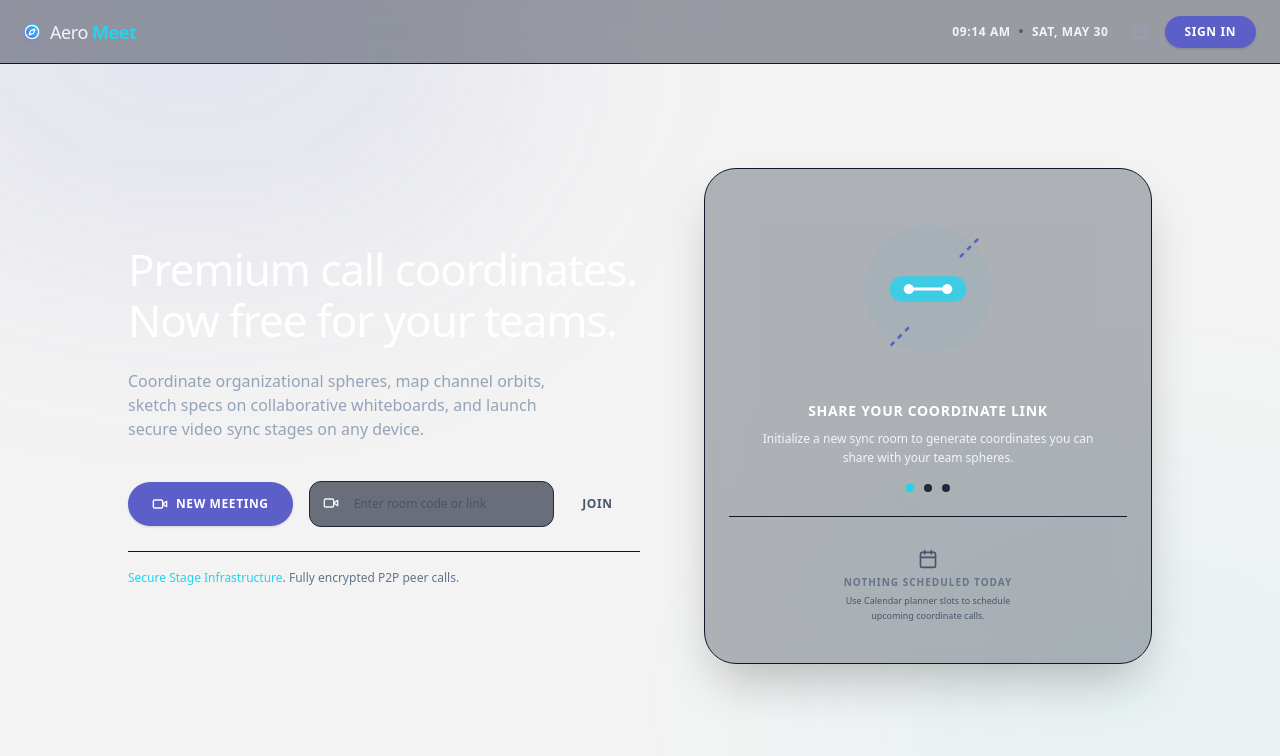
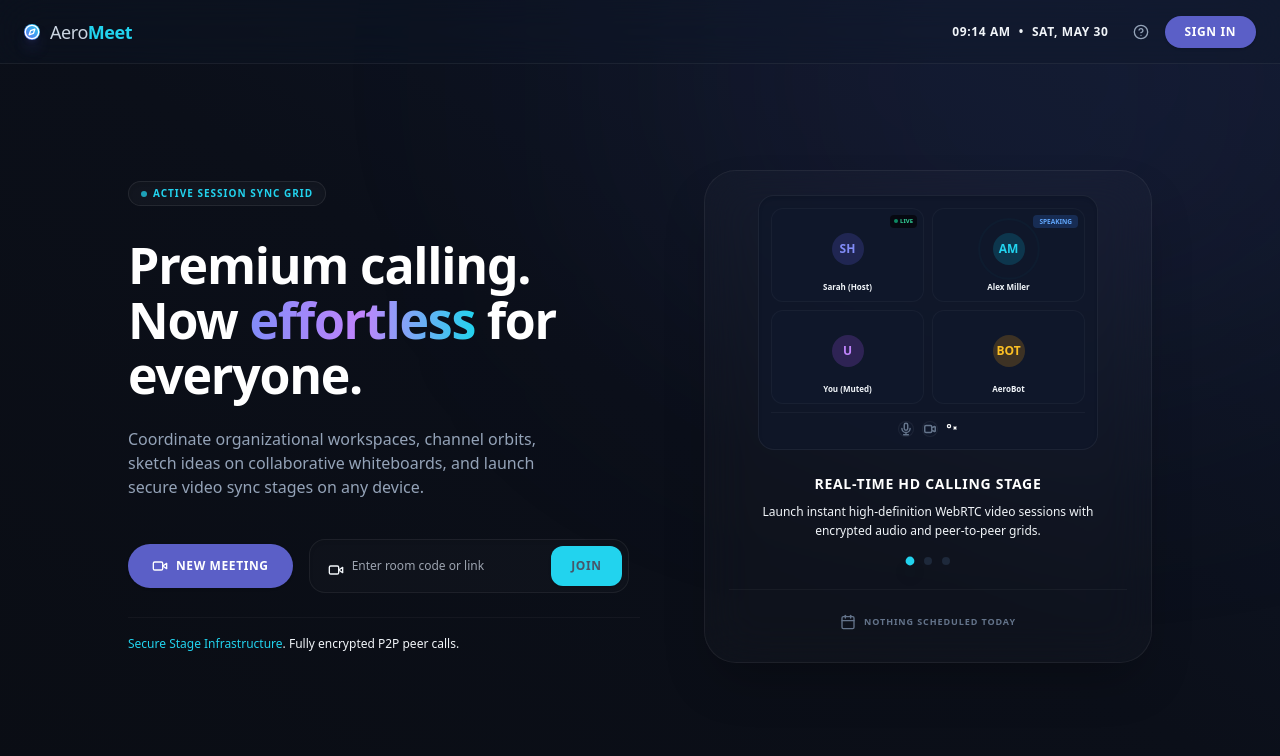
Before and after one commit to siddu-1118/connect-sphere, a Next.js app in the folder frontend/: page / in a window 1280 px wide. Shown: the top 756 px of the page. Built offline with nearby package versions, Linux system fonts and the light colour scheme; no server answers.

Commit message:
Optimize frontend styling and replace abstract carousel SVGs with high-fidelity visual mockups

```diff
--- a/frontend/src/app/page.tsx
+++ b/frontend/src/app/page.tsx
@@ -11,45 +11,154 @@ import { Video, Calendar, Link as LinkIcon, HelpCircle, AlertCircle, Copy, Check
 // Abstract Premium SVGs customized for AeroMeet with Indigo and Cyan branding
 const carouselSlides = [
   {
-    title: 'Share your coordinate link',
-    description: 'Initialize a new sync room to generate coordinates you can share with your team spheres.',
-    svg: (
-      <svg className="w-64 h-48 mx-auto" viewBox="0 0 200 150" fill="none">
-        <circle cx="100" cy="75" r="50" fill="rgba(6, 182, 212, 0.05)" />
-        <rect x="70" y="65" width="60" height="20" rx="10" fill="#22d3ee" opacity="0.8" />
-        <path d="M85 75h30" stroke="#FFF" strokeWidth="2.5" strokeLinecap="round" />
-        <circle cx="85" cy="75" r="4" fill="#FFF" />
-        <circle cx="115" cy="75" r="4" fill="#FFF" />
-        <path d="M125 50l15-15m-55 70l-15 15" stroke="#5B5FC7" strokeWidth="2" strokeDasharray="4 4" />
-      </svg>
+    title: 'Real-Time HD calling stage',
+    description: 'Launch instant high-definition WebRTC video sessions with encrypted audio and peer-to-peer grids.',
+    element: (
+      <div className="w-full max-w-[340px] aspect-[4/3] bg-slate-950/80 rounded-2xl border border-white/[0.06] p-3 flex flex-col justify-between relative shadow-inner">
+        {/* Call Grid */}
+        <div className="grid grid-cols-2 gap-2 flex-grow">
+          {/* Tile 1 */}
+          <div className="bg-slate-900 rounded-xl border border-white/[0.04] p-2 flex flex-col justify-between relative overflow-hidden">
+            <div className="absolute top-1.5 right-1.5 px-1 py-0.5 rounded bg-black/60 text-[6px] font-semibold text-emerald-400 flex items-center gap-0.5">
+              <span className="w-1 h-1 rounded-full bg-emerald-500 animate-pulse" />
+              LIVE
+            </div>
+            <div className="flex-1 flex items-center justify-center">
+              <div className="w-8 h-8 rounded-full bg-indigo-500/20 flex items-center justify-center text-indigo-400 font-black text-xs">
+                SH
+              </div>
+            </div>
+            <div className="text-[8px] font-bold text-slate-350">Sarah (Host)</div>
+          </div>
+          {/* Tile 2 */}
+          <div className="bg-slate-900 rounded-xl border border-white/[0.04] p-2 flex flex-col justify-between relative overflow-hidden">
+            <div className="absolute top-1.5 right-1.5 px-1.5 py-0.5 rounded bg-blue-500/20 text-[6.5px] font-bold text-blue-400">
+              SPEAKING
+            </div>
+            <div className="flex-1 flex items-center justify-center">
+              <div className="w-8 h-8 rounded-full bg-cyan-500/20 flex items-center justify-center text-cyan-400 font-black text-xs relative">
+                AM
+                <span className="absolute inset-0 rounded-full border border-cyan-500/50 animate-ping" />
+              </div>
+            </div>
+            <div className="text-[8px] font-bold text-slate-350">Alex Miller</div>
+          </div>
+          {/* Tile 3 */}
+          <div className="bg-slate-900 rounded-xl border border-white/[0.04] p-2 flex flex-col justify-between relative overflow-hidden">
+            <div className="flex-grow flex items-center justify-center">
+              <div className="w-8 h-8 rounded-full bg-purple-500/20 flex items-center justify-center text-purple-400 font-black text-xs">
+                U
+              </div>
+            </div>
+            <div className="text-[8px] font-bold text-slate-350">You (Muted)</div>
+          </div>
+          {/* Tile 4 */}
+          <div className="bg-slate-900 rounded-xl border border-white/[0.04] p-2 flex flex-col justify-between relative overflow-hidden">
+            <div className="flex-grow flex items-center justify-center">
+              <div className="w-8 h-8 rounded-full bg-amber-500/20 flex items-center justify-center text-amber-400 font-black text-xs">
+                BOT
+              </div>
+            </div>
+            <div className="text-[8px] font-bold text-slate-350">AeroBot</div>
+          </div>
+        </div>
+        {/* Controls */}
+        <div className="flex items-center justify-center gap-2 mt-2 pt-2 border-t border-white/[0.04]">
+          <div className="w-6.5 h-6.5 rounded-lg bg-slate-900 border border-white/[0.06] flex items-center justify-center text-slate-500 hover:text-white cursor-pointer transition-colors">
+            <svg className="w-3.5 h-3.5" fill="none" viewBox="0 0 24 24" stroke="currentColor" strokeWidth="2.5"><path strokeLinecap="round" strokeLinejoin="round" d="M19 11a7 7 0 01-7 7m0 0a7 7 0 01-7-7m7 7v4m0 0H8m4 0h4m-4-8a3 3 0 01-3-3V5a3 3 0 116 0v6a3 3 0 01-3 3z"/></svg>
+          </div>
+          <div className="w-6.5 h-6.5 rounded-lg bg-slate-900 border border-white/[0.06] flex items-center justify-center text-slate-500 hover:text-white cursor-pointer transition-colors">
+            <svg className="w-3.5 h-3.5" fill="none" viewBox="0 0 24 24" stroke="currentColor" strokeWidth="2.5"><path strokeLinecap="round" strokeLinejoin="round" d="M15 10l4.553-2.276A1 1 0 0121 8.618v6.764a1 1 0 01-1.447.894L15 14M5 18h8a2 2 0 002-2V8a2 2 0 00-2-2H5a2 2 0 00-2 2v8a2 2 0 002 2z"/></svg>
+          </div>
+          <div className="w-6.5 h-6.5 rounded-lg bg-red-650 flex items-center justify-center text-white cursor-pointer transition-all hover:bg-red-700">
+            <svg className="w-3 h-3" fill="none" viewBox="0 0 24 24" stroke="currentColor" strokeWidth="2.5"><path strokeLinecap="round" strokeLinejoin="round" d="M16 8l2 2m0 0l2 2m-2-2l-2 2m2-2l2-2M5 3a2 2 0 00-2 2v2a2 2 0 002 2h2a2 2 0 002-2V5a2 2 0 00-2-2H5z"/></svg>
+          </div>
+        </div>
+      </div>
     ),
   },
   {
-    title: 'Plan ahead in Orbits',
-    description: 'Coordinate session times inside the AeroMeet Calendar and send invitations to orbits.',
-    svg: (
-      <svg className="w-64 h-48 mx-auto" viewBox="0 0 200 150" fill="none">
-        <circle cx="100" cy="75" r="50" fill="rgba(91, 95, 199, 0.05)" />
-        <rect x="75" y="50" width="50" height="50" rx="8" fill="#5B5FC7" opacity="0.8" />
-        <rect x="75" y="50" width="50" height="12" rx="4" fill="#474aac" />
-        <circle cx="90" cy="72" r="3" fill="#FFF" />
-        <circle cx="100" cy="72" r="3" fill="#FFF" />
-        <circle cx="110" cy="72" r="3" fill="#FFF" />
-        <rect x="85" y="82" width="30" height="5" rx="2.5" fill="#FFF" />
-      </svg>
+    title: 'Collaborative Vector Sandbox',
+    description: 'Sketch layout specs, pin sticky note diagrams, and draw vector shapes together on a shared canvas.',
+    element: (
+      <div className="w-full max-w-[340px] aspect-[4/3] bg-slate-950/80 rounded-2xl border border-white/[0.06] p-4 flex relative overflow-hidden shadow-inner bg-[radial-gradient(#1e293b_1px,transparent_1px)] bg-[size:15px_15px]">
+        {/* Draw Shapes */}
+        <div className="absolute top-6 left-10 w-12 h-12 rounded-full border border-cyan-400/60 flex items-center justify-center text-cyan-400 text-[8px] bg-cyan-400/[0.02]">Circle</div>
+        <div className="absolute top-14 left-24 w-20 h-10 border border-indigo-400/65 flex items-center justify-center text-indigo-450 text-[8px] rounded-lg bg-indigo-500/[0.02]">Rectangle</div>
+
+        {/* Sticky Note */}
+        <div className="absolute top-4 right-8 w-22 bg-amber-400 p-2 rounded-lg shadow-lg rotate-3 text-slate-950 flex flex-col justify-between aspect-square">
+          <p className="text-[7.5px] font-black leading-snug text-left text-slate-900">Design dynamic page styling today.</p>
+          <div className="text-[5.5px] uppercase tracking-widest opacity-60 font-black border-t border-slate-950/10 pt-0.5 mt-0.5 text-left">Idea Note</div>
+        </div>
+
+        {/* Vector toolbar mockup */}
+        <div className="absolute left-2 top-1/2 -translate-y-1/2 bg-slate-900 border border-white/[0.06] p-1 rounded-md flex flex-col gap-1 shadow-xl">
+          <div className="w-4.5 h-4.5 rounded bg-indigo-500 flex items-center justify-center"><svg className="w-2.5 h-2.5 text-white" fill="none" viewBox="0 0 24 24" stroke="currentColor" strokeWidth="2.5"><path strokeLinecap="round" strokeLinejoin="round" d="M15.232 5.232l3.536 3.536m-2.036-5.036a2.5 2.5 0 113.536 3.536L6.5 21.036H3v-3.572L16.732 3.732z"/></svg></div>
+          <div className="w-4.5 h-4.5 rounded bg-transparent flex items-center justify-center text-slate-500"><svg className="w-2.5 h-2.5" fill="none" viewBox="0 0 24 24" stroke="currentColor" strokeWidth="2.5"><path strokeLinecap="round" strokeLinejoin="round" d="M4 6h16M4 12h16M4 18h16"/></svg></div>
+          <div className="w-4.5 h-4.5 rounded bg-transparent flex items-center justify-center text-slate-500"><svg className="w-2.5 h-2.5" fill="none" viewBox="0 0 24 24" stroke="currentColor" strokeWidth="2.5"><path strokeLinecap="round" strokeLinejoin="round" d="M19 7l-.867 12.142A2 2 0 0116.138 21H7.862a2 2 0 01-1.995-1.858L5 7m5 4v6m4-4v6m1-10V4a1 1 0 00-1-1h-4a1 1 0 00-1 1v3M4 7h16"/></svg></div>
+        </div>
+
+        {/* Collaborator Cursor */}
+        <div className="absolute bottom-8 left-16 flex items-center gap-0.5">
+          <svg className="w-2.5 h-2.5 text-cyan-400 fill-cyan-400 rotate-45" viewBox="0 0 24 24"><path d="M12 2L2 22l10-6 10 6L12 2z"/></svg>
+          <div className="px-1 py-0.2 rounded bg-cyan-400 text-[5px] text-slate-950 font-black uppercase">Sarah</div>
+        </div>
+      </div>
     ),
   },
   {
-    title: 'Your stage is encrypted',
-    description: 'Enjoy secure video grid connections. Admission requires host authorization or direct invites.',
-    svg: (
-      <svg className="w-64 h-48 mx-auto" viewBox="0 0 200 150" fill="none">
-        <circle cx="100" cy="75" r="50" fill="rgba(34, 211, 238, 0.05)" />
-        <rect x="80" y="60" width="40" height="35" rx="6" fill="#22d3ee" opacity="0.9" />
-        <path d="M90 60v-8c0-5.5 4.5-10 10-10s10 4.5 10 10v8" stroke="#22d3ee" strokeWidth="4" strokeLinecap="round" />
-        <circle cx="100" cy="75" r="3" fill="#0f172a" />
-        <path d="M100 78v6" stroke="#0f172a" strokeWidth="2" strokeLinecap="round" />
-      </svg>
+    title: 'Organized Team Workspaces',
+    description: 'Create customized team workspaces, structure channel orbits, and exchange real-time thread messages.',
+    element: (
+      <div className="w-full max-w-[340px] aspect-[4/3] bg-slate-950/80 rounded-2xl border border-white/[0.06] flex shadow-inner overflow-hidden text-left">
+        {/* Sidebar Mock */}
+        <div className="w-1/3 bg-slate-900 border-r border-white/[0.04] p-2 flex flex-col gap-1.5">
+          <div className="h-4 bg-white/[0.03] rounded mb-1 flex items-center px-1 text-[7px] text-slate-500 font-bold uppercase tracking-wider">Channels</div>
+          <div className="flex flex-col gap-0.5">
+            <div className="h-5 rounded bg-[#5B5FC7]/20 border border-[#5B5FC7]/35 flex items-center px-1.5 text-[7px] font-semibold text-slate-200 gap-1 select-none">
+              <span className="text-slate-400">#</span> general
+            </div>
+            <div className="h-5 rounded hover:bg-white/[0.02] flex items-center px-1.5 text-[7px] font-semibold text-slate-500 gap-1">
+              <span className="text-slate-600">#</span> marketing
+            </div>
+            <div className="h-5 rounded hover:bg-white/[0.02] flex items-center px-1.5 text-[7px] font-semibold text-slate-500 gap-1">
+              <span className="text-slate-600">#</span> design-system
+            </div>
+          </div>
+        </div>
+        {/* Chat Panel Mock */}
+        <div className="flex-1 p-2 flex flex-col justify-between">
+          {/* Messages */}
+          <div className="flex flex-col gap-2">
+            <div className="flex items-start gap-1">
+              <div className="w-4 h-4 rounded-full bg-indigo-500/20 flex items-center justify-center text-[6px] text-indigo-400 font-black shrink-0">SH</div>
+              <div>
+                <div className="flex items-baseline gap-1">
+                  <span className="text-[7.5px] font-bold text-white leading-none">Sarah</span>
+                  <span className="text-[5.5px] text-slate-500">12:34 PM</span>
+                </div>
+                <p className="text-[7.5px] text-slate-450 mt-0.5 leading-snug">Let's coordinate on the design spec!</p>
+              </div>
+            </div>
+            <div className="flex items-start gap-1">
+              <div className="w-4 h-4 rounded-full bg-cyan-500/20 flex items-center justify-center text-[6px] text-cyan-400 font-black shrink-0">AM</div>
+              <div>
+                <div className="flex items-baseline gap-1">
+                  <span className="text-[7.5px] font-bold text-white leading-none">Alex</span>
+                  <span className="text-[5.5px] text-slate-500">12:35 PM</span>
+                </div>
+                <p className="text-[7.5px] text-slate-450 mt-0.5 leading-snug">Sure! Pinned a sticky note in Whiteboard.</p>
+              </div>
+            </div>
+          </div>
+          {/* Input block */}
+          <div className="bg-slate-900 border border-white/[0.06] rounded-lg p-1 flex items-center gap-1">
+            <input type="text" disabled placeholder="Message #general..." className="w-full bg-transparent text-[7.5px] text-slate-500 placeholder-slate-700 outline-none" />
+            <div className="w-3.5 h-3.5 rounded bg-[#5B5FC7] flex items-center justify-center text-white shrink-0"><svg className="w-2 h-2" fill="currentColor" viewBox="0 0 24 24"><path d="M2.01 21L23 12 2.01 3 2 10l15 2-15 2z"/></svg></div>
+          </div>
+        </div>
+      </div>
     ),
   }
 ];
@@ -162,37 +271,37 @@ export default function AeroMeetLandingPage() {
 
   if (loading) {
     return (
-      <div className="min-h-screen bg-slate-955 flex items-center justify-center font-sans">
+      <div className="min-h-screen bg-[#0B0F19] flex items-center justify-center font-sans">
         <div className="w-10 h-10 rounded-full border-4 border-t-cyan-400 border-slate-900 animate-spin" />
       </div>
     );
   }
 
   return (
-    <div className="min-h-screen bg-slate-955 text-slate-100 flex flex-col font-sans relative overflow-hidden select-none">
+    <div className="min-h-screen bg-gradient-to-tr from-[#0a0d14] via-[#0B0F19] to-[#0f172a] text-slate-100 flex flex-col font-sans relative overflow-hidden select-none">
 
       {/* Background visual glows */}
-      <div className="absolute top-[-20%] left-[-10%] w-[50%] h-[50%] bg-[#5B5FC7]/10 blur-[120px] rounded-full pointer-events-none" />
-      <div className="absolute bottom-[-10%] right-[-10%] w-[45%] h-[45%] bg-[#22d3ee]/5 blur-[120px] rounded-full pointer-events-none" />
+      <div className="absolute top-[-20%] right-[-10%] w-[60%] h-[60%] bg-[#5B5FC7]/10 blur-[140px] rounded-full pointer-events-none" />
+      <div className="absolute bottom-[-10%] left-[-20%] w-[50%] h-[50%] bg-[#22d3ee]/8 blur-[140px] rounded-full pointer-events-none" />
 
       {/* 1. Header Toolbar */}
-      <header className="h-16 px-6 flex items-center justify-between border-b border-slate-900 bg-slate-950/40 backdrop-blur-xl z-20">
+      <header className="h-16 px-6 flex items-center justify-between border-b border-white/[0.06] bg-slate-950/30 backdrop-blur-xl z-20">
 
         {/* Brand Logo */}
         <div className="flex items-center gap-2.5">
           <div className="w-7.5 h-7.5 rounded-xl bg-gradient-to-tr from-indigo-500 to-cyan-400 flex items-center justify-center text-white shadow-lg shadow-indigo-500/25">
             <Compass className="w-4 h-4" />
           </div>
-          <span className="text-lg font-medium tracking-tight text-slate-350 select-none">
-            Aero <strong className="font-extrabold text-cyan-400">Meet</strong>
+          <span className="text-lg font-medium tracking-tight text-slate-300 select-none">
+            Aero<strong className="font-extrabold text-cyan-400">Meet</strong>
           </span>
         </div>
 
         {/* Right Info and Profile controls */}
         <div className="flex items-center gap-4">
-          <div className="hidden sm:flex items-center text-xs text-slate-450 font-bold uppercase tracking-wider select-none">
+          <div className="hidden sm:flex items-center text-xs text-slate-455 font-bold uppercase tracking-wider select-none">
             <span>{timeStr}</span>
-            <span className="mx-2 text-slate-600">•</span>
+            <span className="mx-2 text-slate-650">•</span>
             <span>{dateStr}</span>
           </div>
 
@@ -213,7 +322,7 @@ export default function AeroMeetLandingPage() {
                 {/* Avatar context menu */}
                 {showAvatarMenu && (
                   <div className="absolute right-0 mt-2 w-64 bg-slate-900 border border-slate-800 rounded-2xl p-4 shadow-2xl z-50 animate-fadeIn">
-                    <div className="flex flex-col items-center border-b border-slate-800 pb-3 mb-3">
+                    <div className="flex flex-col items-center border-b border-slate-850 pb-3 mb-3">
                       <Avatar name={user.name} size="lg" className="mb-2" />
                       <span className="text-sm font-semibold text-white">{user.name}</span>
                       <span className="text-xs text-slate-500 mt-0.5">{user.email}</span>
@@ -245,18 +354,23 @@ export default function AeroMeetLandingPage() {
       </header>
 
       {/* 2. Main Content Canvas */}
-      <main className="flex-1 flex flex-col lg:flex-row items-center justify-center px-6 md:px-16 max-w-7xl mx-auto w-full gap-12 lg:gap-16 pt-8 pb-16 z-10">
+      <main className="flex-grow flex flex-col lg:flex-row items-center justify-center px-6 md:px-16 max-w-7xl mx-auto w-full gap-12 lg:gap-16 pt-8 pb-16 z-10">
 
         {/* Left Side: Onboarding meeting actions */}
         <div className="flex-1 space-y-6 max-w-lg w-full text-center lg:text-left">
 
-          <h1 className="text-4xl md:text-[44px] leading-[1.15] font-normal tracking-tight text-white">
-            Premium call coordinates.<br />
-            Now free for your teams.
+          <div className="inline-flex items-center gap-1.5 px-3 py-1 rounded-full bg-white/[0.03] border border-white/[0.08] text-[10px] font-semibold text-cyan-400 uppercase tracking-widest mb-2 shadow-inner">
+            <span className="w-1.5 h-1.5 rounded-full bg-cyan-400 animate-pulse" />
+            Active Session Sync Grid
+          </div>
+
+          <h1 className="text-4xl md:text-[50px] leading-[1.1] font-bold tracking-tight text-white select-none">
+            Premium calling.<br />
+            Now <span className="bg-gradient-to-r from-indigo-400 via-purple-400 to-cyan-400 bg-clip-text text-transparent">effortless</span> for everyone.
           </h1>
 
           <p className="text-slate-400 text-sm md:text-base leading-relaxed max-w-md font-light">
-            Coordinate organizational spheres, map channel orbits, sketch specs on collaborative whiteboards, and launch secure video sync stages on any device.
+            Coordinate organizational workspaces, channel orbits, sketch ideas on collaborative whiteboards, and launch secure video sync stages on any device.
           </p>
 
           {/* Action Row */}
@@ -311,22 +425,22 @@ export default function AeroMeetLandingPage() {
             </div>
 
             {/* Joining field input */}
-            <form onSubmit={handleJoinClick} className="w-full sm:w-auto flex items-center gap-3 flex-1 max-w-xs">
+            <form onSubmit={handleJoinClick} className="w-full sm:w-auto flex items-center gap-2 flex-1 max-w-xs bg-white/[0.02] border border-white/[0.06] hover:border-white/[0.12] focus-within:border-cyan-500/40 p-1.5 rounded-2xl transition-all shadow-inner">
               <div className="relative flex-1">
-                <Video className="absolute left-3.5 top-3.5 w-4 h-4 text-slate-550 select-none" />
+                <Video className="absolute left-3 top-3.5 w-4 h-4 text-slate-550 select-none" />
                 <input
                   type="text"
                   placeholder="Enter room code or link"
                   value={meetingCode}
                   onChange={(e) => setMeetingCode(e.target.value)}
-                  className="w-full pl-11 pr-3 py-3.5 border border-slate-800 rounded-xl text-xs bg-slate-950/60 focus:outline-none focus:border-[#5B5FC7] focus:ring-0 placeholder-slate-600 text-slate-200"
+                  className="w-full pl-9 pr-3 py-2.5 rounded-xl text-xs bg-transparent focus:outline-none placeholder-slate-650 text-slate-250"
                 />
               </div>
 
               <button
                 type="submit"
                 disabled={!meetingCode.trim()}
-                className="text-xs font-bold uppercase tracking-wider text-cyan-400 hover:text-cyan-300 disabled:text-slate-600 px-4 py-3 rounded-full transition-colors cursor-pointer disabled:cursor-not-allowed select-none"
+                className="text-xs font-black uppercase tracking-wider text-slate-950 bg-cyan-400 hover:bg-cyan-350 disabled:bg-slate-850 disabled:text-slate-600 px-5 py-3 rounded-xl transition-all cursor-pointer disabled:cursor-not-allowed select-none shadow"
               >
                 Join
               </button>
@@ -334,8 +448,8 @@ export default function AeroMeetLandingPage() {
 
           </div>
 
-          <div className="border-t border-slate-900 pt-4 mt-6">
-            <p className="text-xs text-slate-500 font-normal leading-relaxed">
+          <div className="border-t border-white/[0.04] pt-4 mt-6">
+            <p className="text-xs text-slate-550 font-normal leading-relaxed">
               <span className="text-cyan-400">Secure Stage Infrastructure</span>. Fully encrypted P2P peer calls.
             </p>
           </div>
@@ -343,15 +457,15 @@ export default function AeroMeetLandingPage() {
         </div>
 
         {/* Right Side: Showcase Carousel and Schedule */}
-        <div className="flex-1 flex flex-col items-center justify-center max-w-md w-full relative">
+        <div className="flex-grow flex flex-col items-center justify-center max-w-md w-full relative z-10">
 
           {/* Card Frame */}
-          <div className="w-full bg-slate-900/30 border border-slate-900 rounded-[32px] p-6 shadow-2xl flex flex-col items-center text-center relative overflow-hidden min-h-[380px] justify-between backdrop-blur-xl">
+          <div className="w-full bg-white/[0.02] border border-white/[0.06] rounded-[32px] p-6 shadow-2xl flex flex-col items-center text-center relative overflow-hidden min-h-[420px] justify-between backdrop-blur-xl">
 
             {/* Visual illustration slider */}
             <div className="w-full flex-1 flex flex-col justify-center select-none">
-              <div className="mb-4">
-                {carouselSlides[carouselIndex].svg}
+              <div className="mb-6 w-full flex justify-center">
+                {carouselSlides[carouselIndex].element}
               </div>
 
               <h3 className="text-sm font-black uppercase tracking-wider text-white mb-2">
@@ -373,23 +487,24 @@ export default function AeroMeetLandingPage() {
                     carouselIndex === idx ? 'bg-cyan-400 scale-110 shadow-lg shadow-cyan-400/50' : 'bg-slate-800'
                   }`}
                   title={`Go to slide ${idx + 1}`}
+                  type="button"
                 />
               ))}
             </div>
 
             {/* Timetable schedule section — STRICT EMPTY STATE */}
-            <div className="border-t border-slate-900 w-full pt-4 mt-2 shrink-0">
-              <div className="flex flex-col items-center justify-center p-4">
-                <Calendar className="w-5 h-5 text-slate-600 mb-1.5" />
-                <span className="text-[10px] font-bold uppercase tracking-widest text-slate-500">Nothing scheduled today</span>
-                <p className="text-[9px] text-slate-600 mt-1 max-w-[200px] leading-relaxed">Use Calendar planner slots to schedule upcoming coordinate calls.</p>
+            <div className="border-t border-white/[0.04] w-full pt-4 mt-2 shrink-0">
+              <div className="flex flex-col items-center justify-center p-2">
+                <div className="flex items-center gap-2 text-slate-500">
+                  <Calendar className="w-4 h-4" />
+                  <span className="text-[9px] font-bold uppercase tracking-widest">Nothing scheduled today</span>
+                </div>
               </div>
             </div>
 
           </div>
 
         </div>
-
       </main>
 
       {/* --- SHARE MEETING LINK POPUP MODAL --- */}
```
